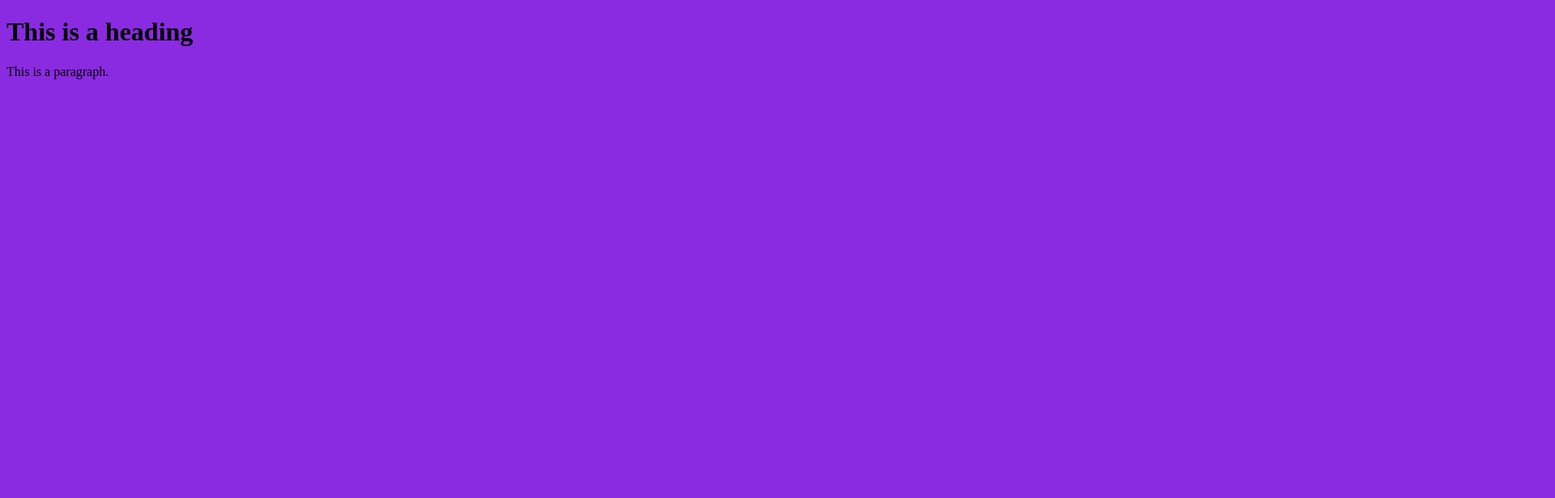
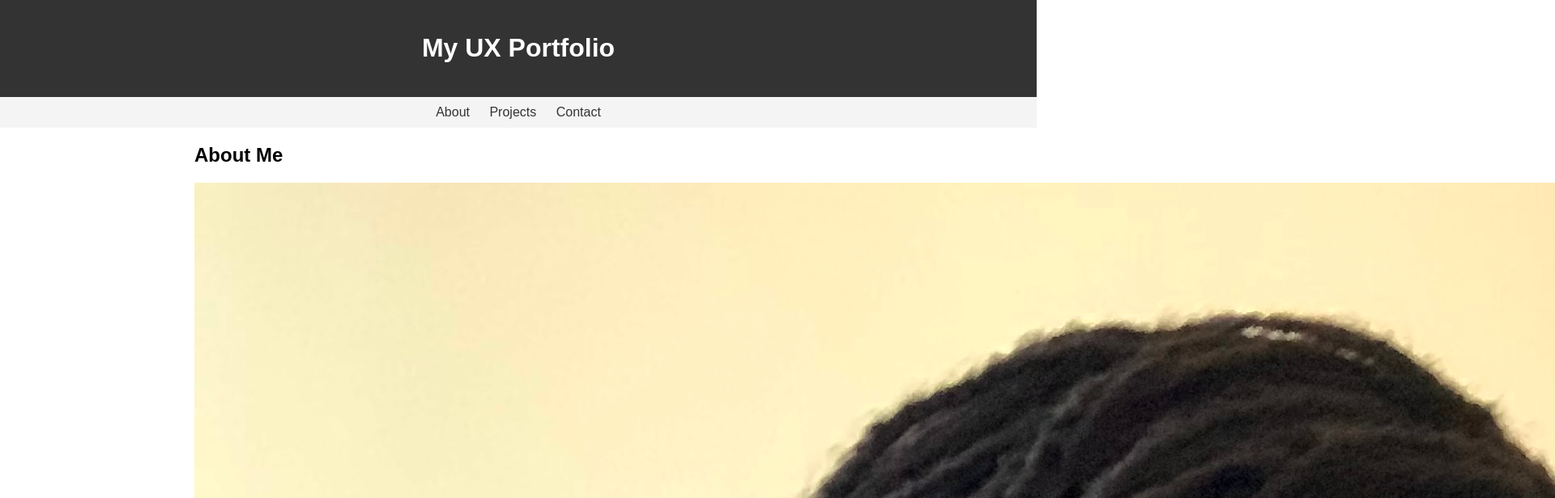
Before and after one commit to Jotavia/UX_UI_HW17, a plain HTML site: page index.html in a window 1280 px wide. Shown: the top 616 px of the page at 81% size, 1920 px wide, since content can reach past the window. Drawn offline with Linux system fonts and the light colour scheme; files that its build step writes are made by us from their sources.

Commit message:
Outline
Outline

```diff
--- a/css/styles.css
+++ b/css/styles.css
@@ -1,3 +1,9 @@
+nav
+
+
+
+
+
 body {
     background-color: blueviolet;
 }
--- a/index.html
+++ b/index.html
@@ -1,12 +1,88 @@
 <!DOCTYPE html>
-<html>
+<html lang="en">
 <head>
-  <link rel="stylesheet" href="/ss/styles.css">
+    <meta charset="UTF-8">
+    <meta name="viewport" content="width=device-width, initial-scale=1.0">
+    <title>UX Portfolio</title>
+    <style>
+        body {
+            font-family: Arial, sans-serif;
+            margin: 0;
+            padding: 0;
+        }
+        header {
+            background-color: #333;
+            color: #fff;
+            padding: 20px;
+            text-align: center;
+        }
+        nav {
+            background-color: #f4f4f4;
+            padding: 10px;
+            text-align: center;
+        }
+        nav a {
+            text-decoration: none;
+            color: #333;
+            margin: 0 10px;
+        }
+        .container {
+            max-width: 800px;
+            margin: 20px auto;
+            padding: 0 20px;
+        }
+        .project {
+            border: 1px solid #ccc;
+            padding: 20px;
+            margin-bottom: 20px;
+            border-radius: 5px;
+        }
+        .project h2 {
+            margin-top: 0;
+        }
+        .project p {
+            margin-bottom: 10px;
+        }
+    </style>
 </head>
 <body>
 
-<h1>This is a heading</h1>
-<p>This is a paragraph.</p>
+<header>
+    <h1>My UX Portfolio</h1>
+</header>
+
+<nav>
+    <a href="#about">About</a>
+    <a href="#projects">Projects</a>
+    <a href="#contact">Contact</a>
+</nav>
+
+<div class="container">
+    <section id="about">
+        <h2>About Me</h2>
+        <img src="IMG_3465.jpeg" alt="Hero Image">
+
+        <p>Im Jotavia and im a UX designer.  I recently pass UX bootcamp and im also a  Digital Champion at my current job. Im interested in research and Information architecture..</p>
+    </section>
+
+    <section id="projects">
+        <h2>Projects</h2>
+        <div class="project">
+            <h3>Project 1</h3>
+            <p>Non-profit Redesign.</p>
+        </div>
+        <div class="project">
+            <h3>Project 2</h3>
+            <p>Gr-8 Dealz app.</p>
+        </div>
+
+    </section>
+
+    <section id="contact">
+        <h2>Contact Me</h2>
+        <p>Jotavia@hotmail.com</p>
+    </section>
+</div>
 
 </body>
 </html>
```
Also changed, not shown: IMG_3465.jpeg (added).
